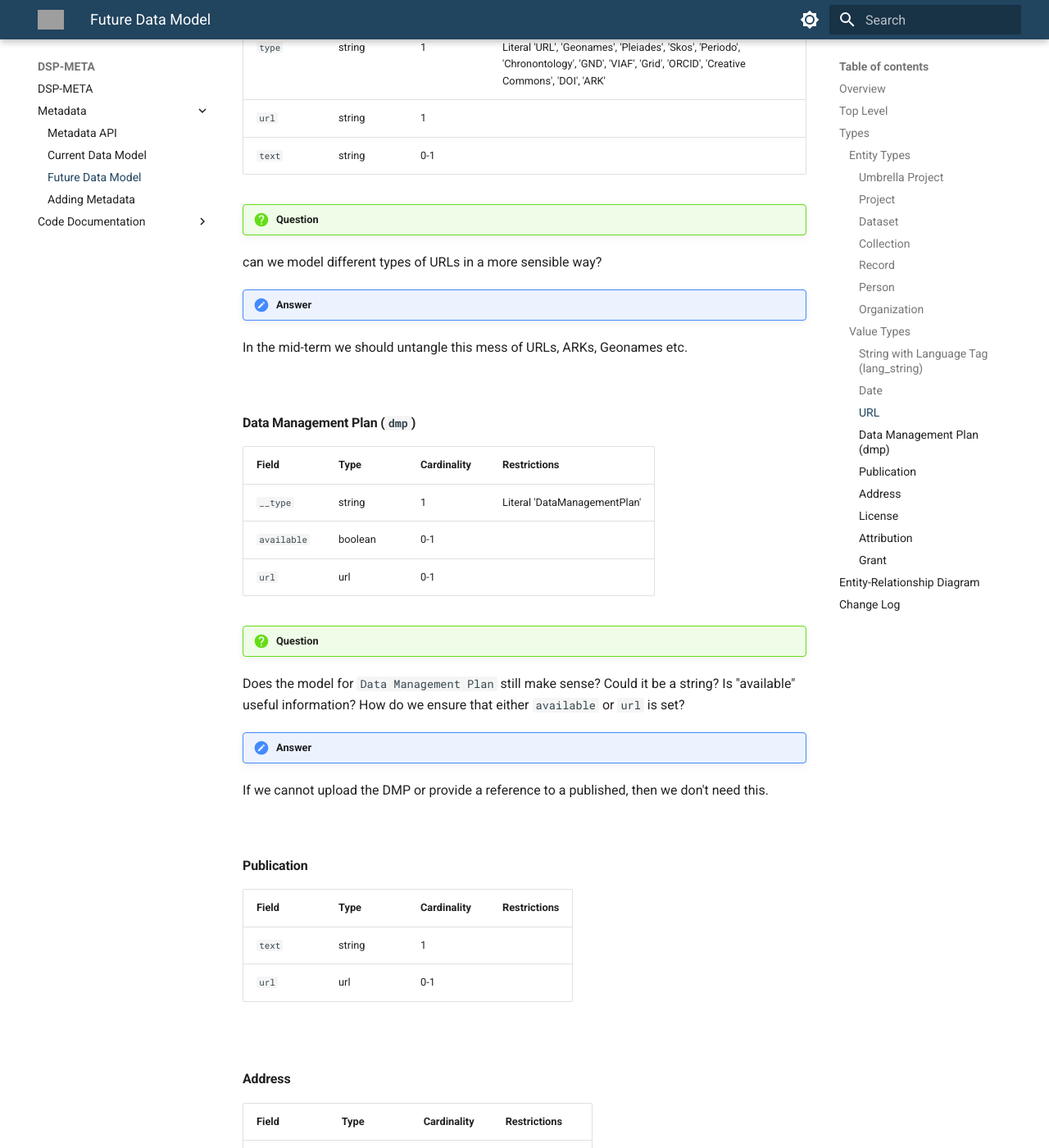
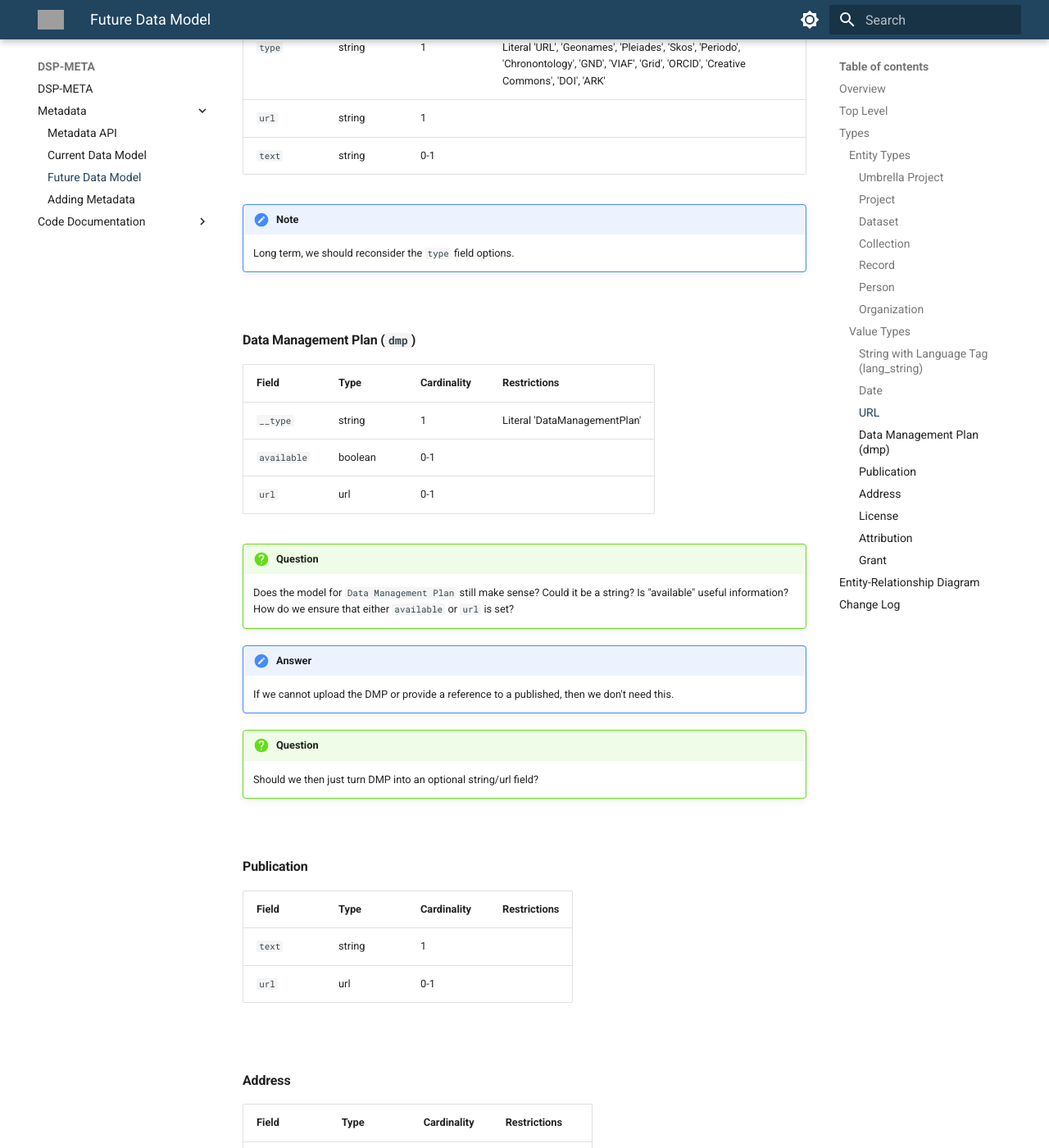
Before and after one commit to dasch-swiss/dsp-meta, an MkDocs documentation site: the page built from docs/data/future-datamodel.md, in a window 1280 px wide and 1400 px high, scrolled down 13427 px. Shown: the whole window at 82% size. Built offline with MkDocs 1.6.1 and Material for MkDocs 9.7.7, drawn with Linux system fonts in a browser that asks for light colours; some of the changed text lies outside the part shown; grey boxes are pictures that could not be loaded.

Commit message:
continue

```diff
--- a/docs/data/future-datamodel.md
+++ b/docs/data/future-datamodel.md
@@ -355,11 +355,8 @@ or a reference to a resource in an external authority file.
 | `url`    | string | 1           |                                                                                                                                             |
 | `text`   | string | 0-1         |                                                                                                                                             |
 
-!!! question
-can we model different types of URLs in a more sensible way?
-
-!!! answer
-In the mid-term we should untangle this mess of URLs, ARKs, Geonames etc.
+!!! note
+    Long term, we should reconsider the `type` field options.
 
 #### Data Management Plan (`dmp`)
 
@@ -370,13 +367,16 @@ In the mid-term we should untangle this mess of URLs, ARKs, Geonames etc.
 | `url`       | url     | 0-1         |                              |
 
 !!! question
-Does the model for `Data Management Plan` still make sense?
-Could it be a string?
-Is "available" useful information?
-How do we ensure that either `available` or `url` is set?
+    Does the model for `Data Management Plan` still make sense?
+    Could it be a string?
+    Is "available" useful information?
+    How do we ensure that either `available` or `url` is set?
 
 !!! answer
-If we cannot upload the DMP or provide a reference to a published, then we don't need this.
+    If we cannot upload the DMP or provide a reference to a published, then we don't need this.
+
+!!! question
+    Should we then just turn DMP into an optional string/url field?
 
 #### Publication
 
@@ -407,13 +407,11 @@ If we cannot upload the DMP or provide a reference to a published, then we don't
 | `details` | string | 0-1         |                   |
 
 !!! question
-Is this model up to date with our current understanding of licenses?
-Is `details` ever used?
-What is the purpose of `date` here?
-How does it relate to a copyright statement?
+    Is this model up to date with our current understanding of licenses?
+    Is `details` ever used?
 
-!!! answer
-License are depending on dates. It doesn't relate to a copyright statement.
+!!! question
+    Should we have a similar model for copyright?
 
 #### Attribution
 
```
